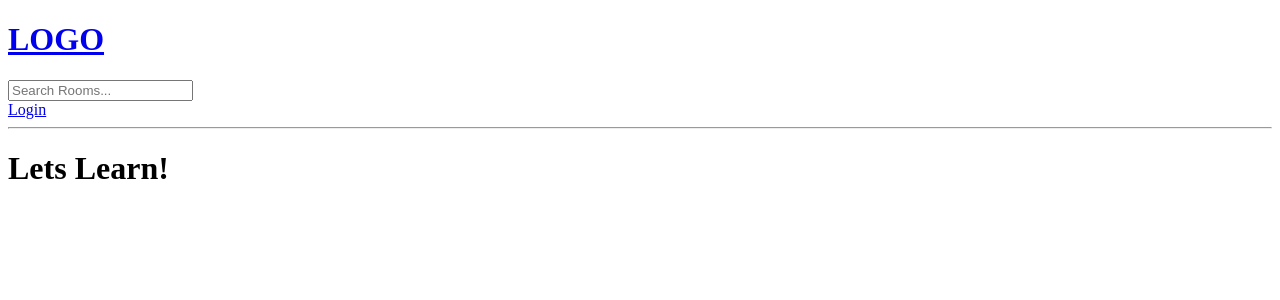
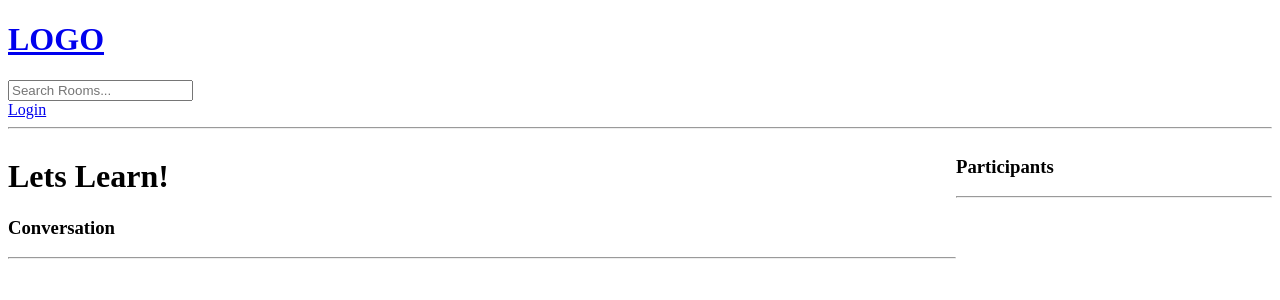
Before and after one commit to CaileanMM/DjangoProject, a Django app: page /room/3 in a window 1280 px wide. Shown: the top 300 px of the page. Run offline with Django 5.2, Linux system fonts and the light colour scheme; data comes from the database, SQL or seed files in the repository; both versions use the stored data as it was after the commit.

Commit message:
Completed Chat Room Messages CRUD

```diff
--- a/base/models.py
+++ b/base/models.py
@@ -17,7 +17,7 @@ class Room(models.Model):
     topic = models.ForeignKey(Topic, on_delete=models.SET_NULL, null=True)
     name = models.CharField(max_length=200)
     description = models.TextField(null=True, blank=True)
-    # participants = models.ManyToManyField(User)
+    participants = models.ManyToManyField(User, related_name="participants", blank=True)
     updated = models.DateTimeField(auto_now=True)
     created = models.DateTimeField(auto_now_add=True)
 
@@ -25,7 +25,7 @@ class Room(models.Model):
         return self.name
 
 class Meta:
-    ordering = ["--updated", "--created"]
+    ordering = ["-updated", "-created"]
 
 class Message(models.Model):
     user = models.ForeignKey(User, on_delete=models.CASCADE)
--- a/base/templates/base/room.html
+++ b/base/templates/base/room.html
@@ -1,4 +1,57 @@
 {% extends 'main.html' %}
 {% block content %}
-<h1>{{room.name}}</h1>
+    <style>
+        .room-container{
+            display:grid;
+            grid-template-columns: 3fr 1fr;
+        }
+    </style>
+
+    <div class="room-container">
+
+        <div>
+
+
+            <h1>{{room.name}}</h1>
+
+                <p>{{ room.description }}</p>
+
+
+                <div class="comment-wrapper">
+                        <h3>Conversation</h3>
+                        <hr>
+
+                        {% for message in room_messages %}
+                            <div>
+                                {% if request.user == message.user %}
+                                <a href="{% url 'delete-message' message.id %}">Delete</a>
+                                {% endif %}
+                                <small>@{{ message.user }}  {{ message.created|timesince }} ago</small>
+                                <p>{{ message.body }}</p>
+                            </div>
+                        {% endfor %}
+
+                    {% if request.user.is_authenticated %}
+                    <div class="comment-form">
+                        <form method="POST" action="">
+                            {% csrf_token %}
+                            <input type="text" name="body" placeholder="Write your message here..."/>
+                        </form>
+                    </div>
+                    {% endif %}
+
+                </div>
+            </div>
+            <div>
+                <h3>Participants</h3>
+                <hr>
+
+                {% for user in participants %}
+                    <div>
+                    <p>@{{ user.username }}</p>
+                    </div>
+                {% endfor %}
+            </div>
+
+        </div>
 {% endblock %}
--- a/base/urls.py
+++ b/base/urls.py
@@ -10,5 +10,6 @@ urlpatterns = [
 
     path('create-room/', views.createRoom, name="create-room"),
     path('update-room/<str:pk>', views.updateRoom, name="update-room"),
-    path('delete-room/<str:pk>', views.deleteRoom, name="delete-room")
+    path('delete-room/<str:pk>', views.deleteRoom, name="delete-room"),
+    path('delete-message/<str:pk>', views.deleteMessage, name="delete-message")
 ]
--- a/base/views.py
+++ b/base/views.py
@@ -6,7 +6,7 @@ from django.db.models import Q
 from django.contrib.auth.models import User
 from django.contrib.auth import authenticate, login, logout
 from django.contrib.auth.forms import UserCreationForm
-from .models import Room, Topic
+from .models import Room, Topic, Message
 from .forms import RoomForm
 
 #rooms = [
@@ -73,7 +73,20 @@ def home(request):
 
 def room(request, pk):
     room = Room.objects.get(pk=pk)
-    context = {'room': room}
+    room_messages = room.message_set.all().order_by('-created')
+    participants = room.participants.all()
+
+    if request.method == 'POST':
+        message = Message.objects.create(
+            user = request.user,
+            room = room,
+            body = request.POST.get('body')
+        )
+        room.participants.add(request.user)
+        return redirect('room', pk=room.id)
+
+
+    context = {'room': room, 'room_messages': room_messages, 'participants': participants}
     return render(request, 'base/room.html', context)
 
 @login_required(login_url='login')
@@ -111,3 +124,15 @@ def deleteRoom(request, pk):
         room.delete()
         return redirect('home')
     return render(request, 'base/delete.html', {'obj':room})
+
+@login_required(login_url='login')
+def deleteMessage(request, pk):
+    message = Message.objects.get(id=pk)
+
+    if request.user != message.user:
+        return HttpResponse('You are not allowed to edit this message.')
+
+    if request.method == 'POST':
+        message.delete()
+        return redirect('home')
+    return render(request, 'base/delete.html', {'obj':message})
```
Also changed, not shown: base/migrations/0003_room_participants.py (added), db.sqlite3.
